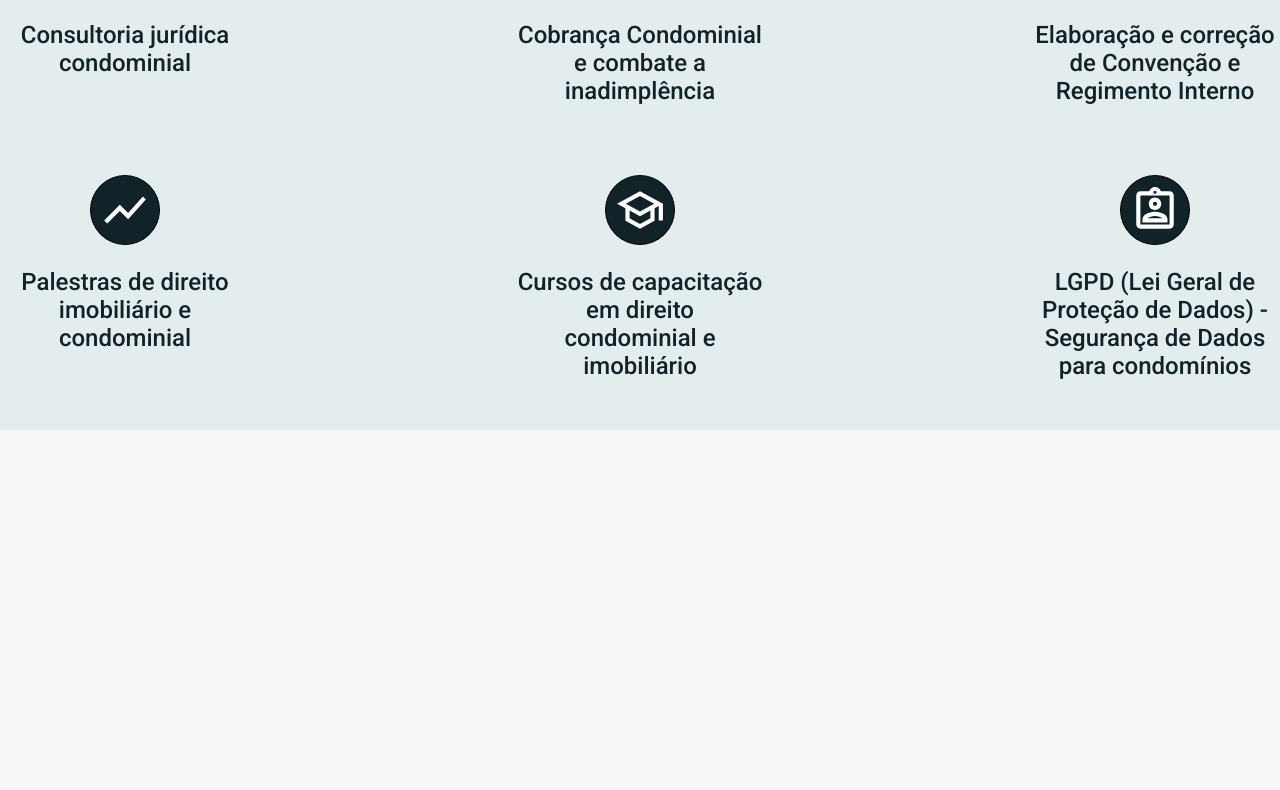
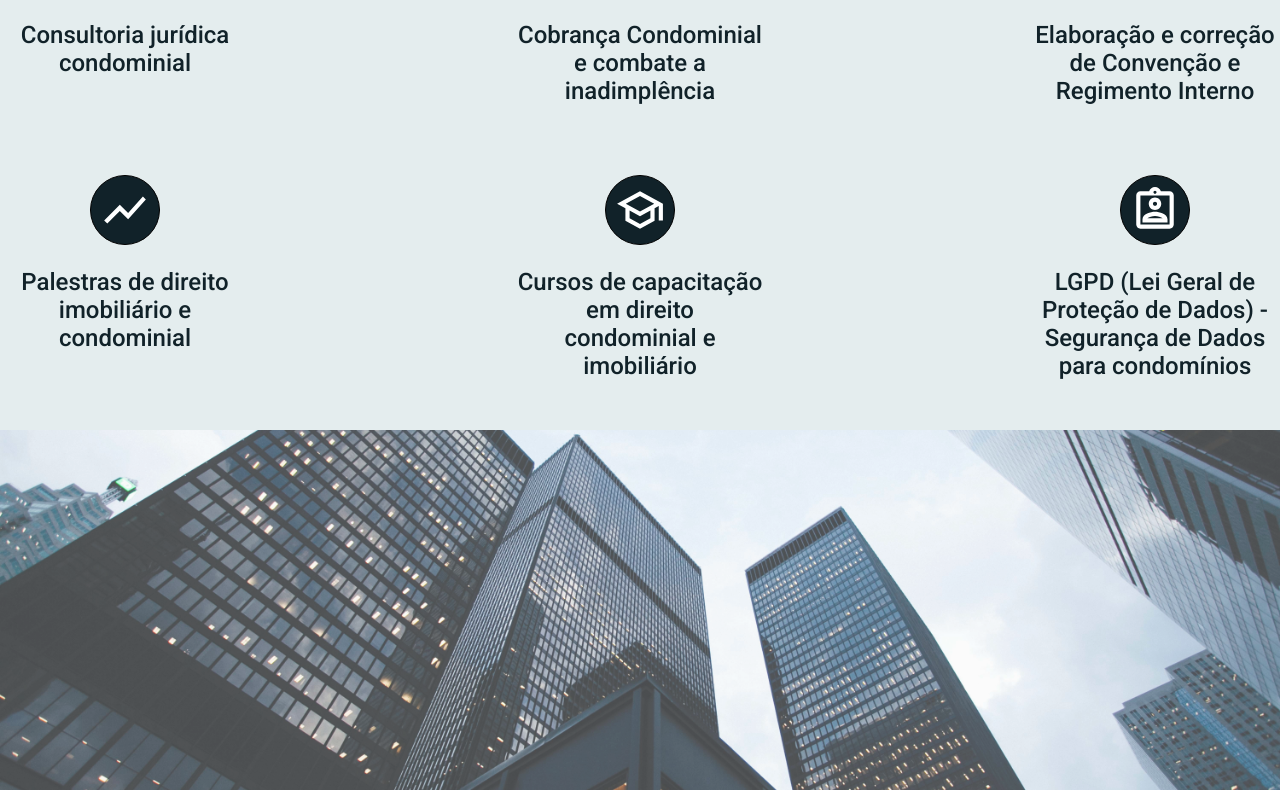
Before and after one commit to guilodron/Site-Daniela-Mota, a Next.js app: page / in a window 1280 px wide. Shown: the part 1647-2437 px from the top of the page. Before the commit the page ends 2077 px from the top, so only its background shows below. Built offline with nearby package versions, Linux system fonts and the light colour scheme.

Commit message:
Implementa transição paralax

```diff
--- a/pages/index.js
+++ b/pages/index.js
@@ -3,6 +3,7 @@ import Header from '../components/Header'
 import Banner from '../components/Banner'
 import About from '../components/About'
 import Services from '../components/Services'
+import styles from '../styles/index.module.css'
 
 export default function Home() {
   return (
@@ -11,6 +12,7 @@ export default function Home() {
       <Banner />
       <About />
       <Services />
+      <div className={styles.transition}></div>
     </Layout>
   )
 }
--- /dev/null
+++ b/styles/index.module.css
@@ -0,0 +1,12 @@
+.transition {
+  width: 100%;
+  height: 360px;
+  background-image: url("/assets/paralaxBG.jpg");
+
+  /* Create the parallax scrolling effect */
+  background-attachment: fixed;
+  background-position: center;
+  background-repeat: no-repeat;
+  background-size: cover;
+  opacity: 0.7;
+}
```
Also changed, not shown: public/assets/about.png (deleted), public/assets/paralaxBG.jpg (added).
